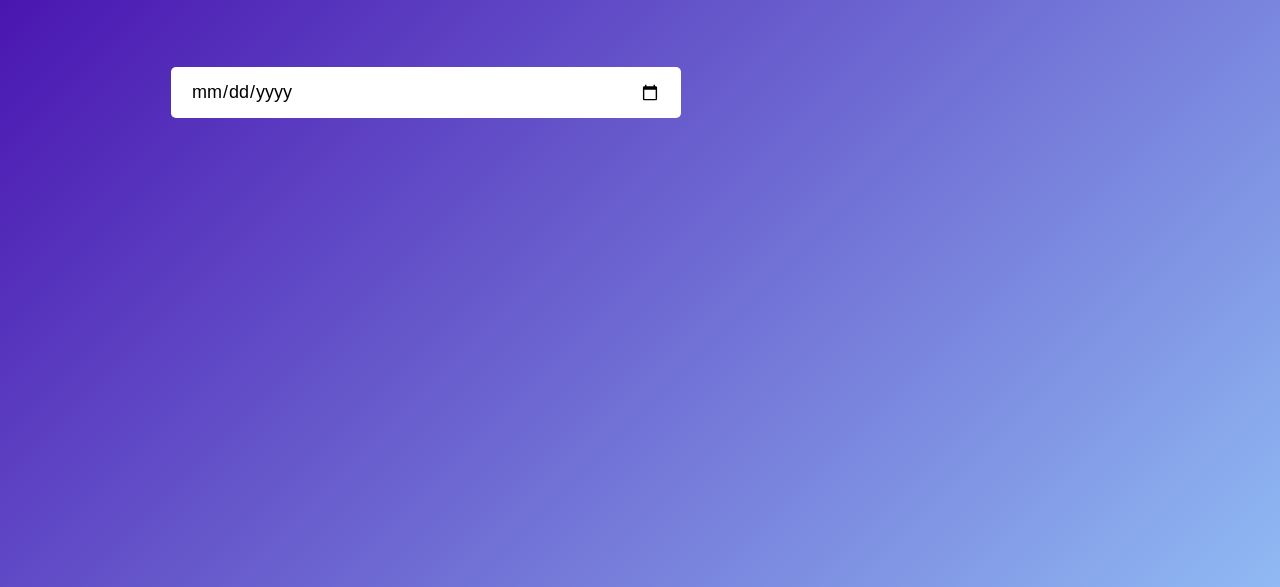
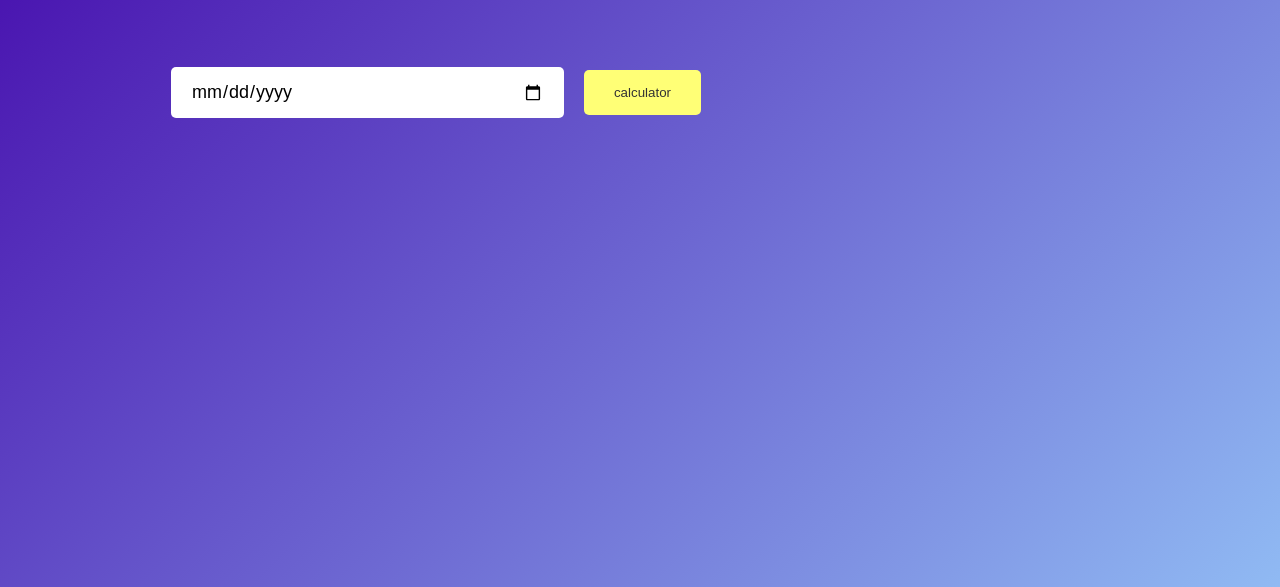
Before and after one commit to UzairShekhani/Age-Calculator, a plain HTML site: page index.html in a window 1280 px wide. Shown: the part 213-800 px from the top of the page. Drawn offline with Linux system fonts and the light colour scheme.

Commit message:
Your commit message here

```diff
--- a/app.js
+++ b/app.js
@@ -0,0 +1,41 @@
+let userInput = document.getElementById("date");
+userInput.max = new Date().toISOString().split("T")[0];
+let result = document.getElementById("result")
+
+function calculateAge() {
+  let birthDate = new Date(userInput.value);
+
+  let d1 = birthDate.getDate();
+  let m1 = birthDate.getMonth() + 1;
+  let y1 = birthDate.getFullYear();
+
+  let today = new Date();
+
+  let d2 = today.getDate();
+  let m2 = today.getMonth() + 1;
+  let y2 = today.getFullYear();
+
+  let d3, m3, y3;
+
+  y3 = y2 - y1;
+  if (m2 >= m1) {
+    m3 = m2 - m1;
+  } else {
+    y3--;
+    m3 = 12 + m2 - m1;
+  }
+  if (d2 >= d1) {
+    d3 = d2 - d1;
+  } else {
+    m3--;
+    d3 = getDaysInMonth(y1, m1) +    d2 - d1;
+  }
+  if (m3 < 0) {
+    m3 = 11;
+    y3--;
+  }
+  result.innerHTML = `you are ${y3} years, ${m3} months and ${d3} days`
+}
+function getDaysInMonth(year, month) {
+  return new Date(year, month, 0).getDate();
+}
--- a/index.html
+++ b/index.html
@@ -1,22 +1,22 @@
 <!DOCTYPE html>
 <html lang="en">
   <head>
-    <meta charset="UTF-8">
-    <meta name="viewport" content="width=device-width, initial-scale=1.0">
+    <meta charset="UTF-8" />
+    <meta name="viewport" content="width=device-width, initial-scale=1.0" />
     <title>Document</title>
-    <link rel="stylesheet" href="style.css">
+    <link rel="stylesheet" href="style.css" />
   </head>
   <body>
     <div class="container">
       <div class="calculator">
-            <h1>AGE <span>CALCULATOR</span> </h1>
+        <h1>AGE <span>CALCULATOR</span></h1>
         <div class="input-box">
             <input type="date" id="date">
+            <button onclick="calculateAge()">calculator</button>
+        </div>
+        <p id="result"></p>
       </div>
     </div>
-    </div>
-
-
 
     <script src="app.js"></script>
   </body>
--- a/style.css
+++ b/style.css
@@ -41,3 +41,28 @@
     border-radius: 5px;
     position: relative;
 }
+.input-box button{
+    background: #ffff76;
+    border: 0;
+    outline: 0;
+    padding: 15px 30px;
+    border-radius: 5px;
+    font-weight: 500;
+    color: #333;
+    cursor: pointer;
+}
+.input-box input::-webkit-calender-picker-indicator{
+    top: 0;
+    left: 0;
+    right: 0;
+    bottom: 0;
+    width: auto;
+    height: auto;
+    position: absolute;
+    background-position: calc(100% - 10px);
+    background-size: 30px;
+    cursor: pointer;
+}
+#result{
+    font-size: 20px;
+}
```
Lines whose indentation alone changed are shown as unchanged.
